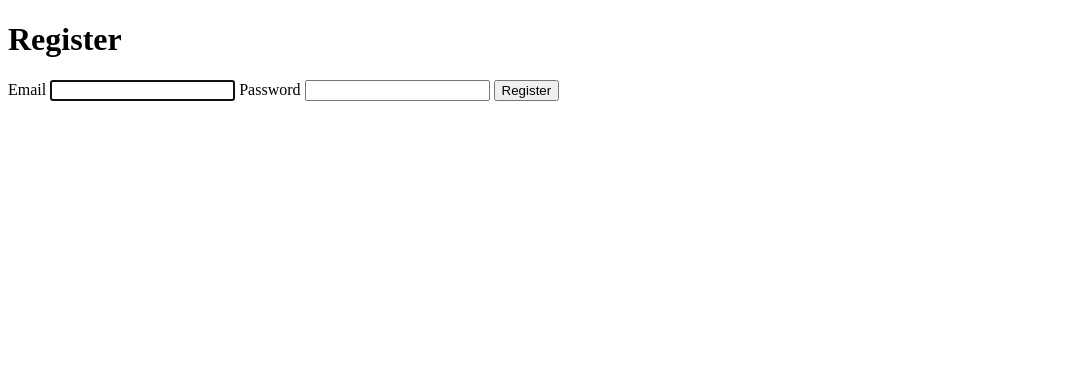
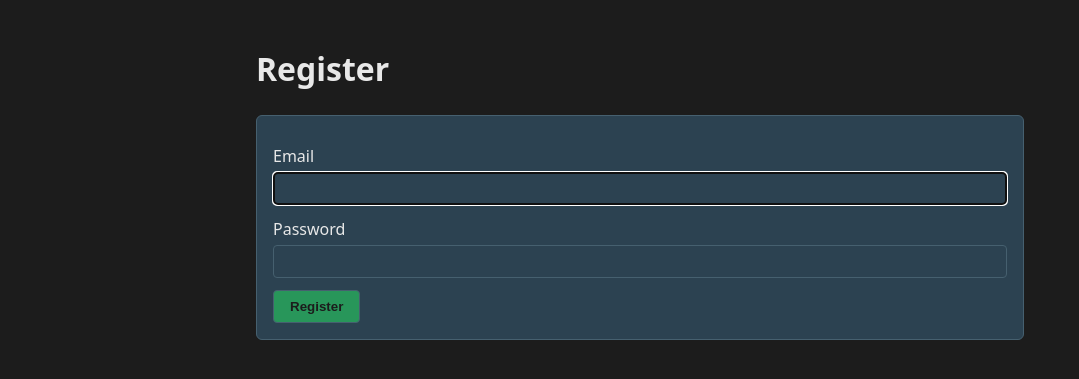
Before and after one commit to dionferns/Memory-AI, a FastAPI app: page /register in a window 1280 px wide. Shown: the top 379 px of the page, without its empty margins (0-1079 px from the left). Run offline with FastAPI, Linux system fonts and the light colour scheme; parts of the project's set-up code (start-up, migrations or seed data) failed here and were passed over; some libraries are stand-ins or nearby versions.

Commit message:
Add global dark stylesheet and link it into every page template
Adds src/memory_ai/static/styles.css defining the user-supplied palette
(background, surface, primary/positive accent, destructive/danger accent)
plus the two necessary neutrals (body text, border) as CSS custom
properties, and links it from every current full-page template's <head>
(login, register, subjects, cards_folder, cards_source, settings). Reuses
the /static mount added in ticket 12; no schema, route, or JS changes.

Co-Authored-By: Claude Sonnet 5 <noreply@anthropic.com>

```diff
--- /dev/null
+++ b/src/memory_ai/static/styles.css
@@ -0,0 +1,127 @@
+/*
+ * Global dark theme for Memory AI (ticket 13).
+ *
+ * Palette (decisions.md #1/#3/#4/#5):
+ *   --bg              #1c1c1c  page background
+ *   --surface         #2c4251  cards/rows/forms/inputs
+ *   --accent-primary  #28965a  primary actions, links, positive/success/"done" states
+ *   --accent-danger   #d16666  destructive actions, error/"failed" states
+ *   --text            #e8e8e8  body text (new neutral, not part of the supplied palette)
+ *   --border          muted mid-tone derived from --surface (lightened ~15%), for dividers
+ *
+ * Dark theme only -- no light/dark toggle (decisions.md #2). No layout restructuring,
+ * only colors + minimal contrast/spacing polish (decisions.md #7).
+ */
+
+:root {
+    --bg: #1c1c1c;
+    --surface: #2c4251;
+    --accent-primary: #28965a;
+    --accent-danger: #d16666;
+    --text: #e8e8e8;
+    --border: #46606f;
+}
+
+* {
+    box-sizing: border-box;
+}
+
+body {
+    background-color: var(--bg);
+    color: var(--text);
+    font-family: system-ui, -apple-system, "Segoe UI", sans-serif;
+    margin: 0;
+    padding: 1.5rem;
+    line-height: 1.5;
+}
+
+main {
+    max-width: 48rem;
+    margin: 0 auto;
+}
+
+a {
+    color: var(--accent-primary);
+}
+
+h1, h2, h3 {
+    color: var(--text);
+}
+
+/* Surfaces: cards, rows, forms, inputs */
+form,
+li,
+input,
+select,
+textarea {
+    background-color: var(--surface);
+    color: var(--text);
+    border: 1px solid var(--border);
+}
+
+form {
+    padding: 1rem;
+    border-radius: 0.375rem;
+    margin-block: 1rem;
+}
+
+li {
+    list-style: none;
+    padding: 0.75rem;
+    border-radius: 0.375rem;
+    margin-block: 0.5rem;
+}
+
+ul {
+    padding-left: 0;
+}
+
+label {
+    display: block;
+    margin-top: 0.75rem;
+    color: var(--text);
+}
+
+input,
+select,
+textarea {
+    display: block;
+    width: 100%;
+    padding: 0.5rem;
+    border-radius: 0.25rem;
+    margin-top: 0.25rem;
+}
+
+/* Buttons: primary/positive accent by default */
+button {
+    background-color: var(--accent-primary);
+    /* Dark text on the bright accent buttons for AA contrast (~4.5:1),
+       rather than --text (light-on-light-accent would fall to ~3:1). */
+    color: var(--bg);
+    border: 1px solid var(--border);
+    border-radius: 0.25rem;
+    padding: 0.5rem 1rem;
+    margin-top: 0.75rem;
+    margin-right: 0.5rem;
+    cursor: pointer;
+    font-weight: 600;
+}
+
+button:hover {
+    filter: brightness(1.1);
+}
+
+/* Destructive actions: delete buttons use the danger accent */
+button[hx-delete] {
+    background-color: var(--accent-danger);
+}
+
+/* Error / failed states use the danger accent */
+.error {
+    color: var(--accent-danger);
+}
+
+/* Success / done states use the primary accent */
+.success {
+    color: var(--accent-primary);
+}
--- a/src/memory_ai/templates/cards_folder.html
+++ b/src/memory_ai/templates/cards_folder.html
@@ -4,6 +4,7 @@
     <meta charset="utf-8">
     <meta name="viewport" content="width=device-width, initial-scale=1">
     <title>Cards - {{ folder.name }} - Memory AI</title>
+    <link rel="stylesheet" href="/static/styles.css">
     <script src="https://unpkg.com/htmx.org@1.9.12"></script>
 </head>
 <body>
--- a/src/memory_ai/templates/cards_source.html
+++ b/src/memory_ai/templates/cards_source.html
@@ -4,6 +4,7 @@
     <meta charset="utf-8">
     <meta name="viewport" content="width=device-width, initial-scale=1">
     <title>Cards - {{ source.filename }} - Memory AI</title>
+    <link rel="stylesheet" href="/static/styles.css">
     <script src="https://unpkg.com/htmx.org@1.9.12"></script>
 </head>
 <body>
--- a/src/memory_ai/templates/login.html
+++ b/src/memory_ai/templates/login.html
@@ -4,6 +4,7 @@
     <meta charset="utf-8">
     <meta name="viewport" content="width=device-width, initial-scale=1">
     <title>Log in - Memory AI</title>
+    <link rel="stylesheet" href="/static/styles.css">
     <script src="https://unpkg.com/htmx.org@1.9.12"></script>
 </head>
 <body>
--- a/src/memory_ai/templates/register.html
+++ b/src/memory_ai/templates/register.html
@@ -4,6 +4,7 @@
     <meta charset="utf-8">
     <meta name="viewport" content="width=device-width, initial-scale=1">
     <title>Register - Memory AI</title>
+    <link rel="stylesheet" href="/static/styles.css">
     <script src="https://unpkg.com/htmx.org@1.9.12"></script>
 </head>
 <body>
--- a/src/memory_ai/templates/settings.html
+++ b/src/memory_ai/templates/settings.html
@@ -4,6 +4,7 @@
     <meta charset="utf-8">
     <meta name="viewport" content="width=device-width, initial-scale=1">
     <title>Settings - Memory AI</title>
+    <link rel="stylesheet" href="/static/styles.css">
     <script src="https://unpkg.com/htmx.org@1.9.12"></script>
 </head>
 <body>
--- a/src/memory_ai/templates/subjects.html
+++ b/src/memory_ai/templates/subjects.html
@@ -4,6 +4,7 @@
     <meta charset="utf-8">
     <meta name="viewport" content="width=device-width, initial-scale=1">
     <title>My Subjects - Memory AI</title>
+    <link rel="stylesheet" href="/static/styles.css">
     <script src="https://unpkg.com/htmx.org@1.9.12"></script>
 </head>
 <body>
```
Also changed, not shown: tests/test_static_styles.py (added, +169 -0 lines).
